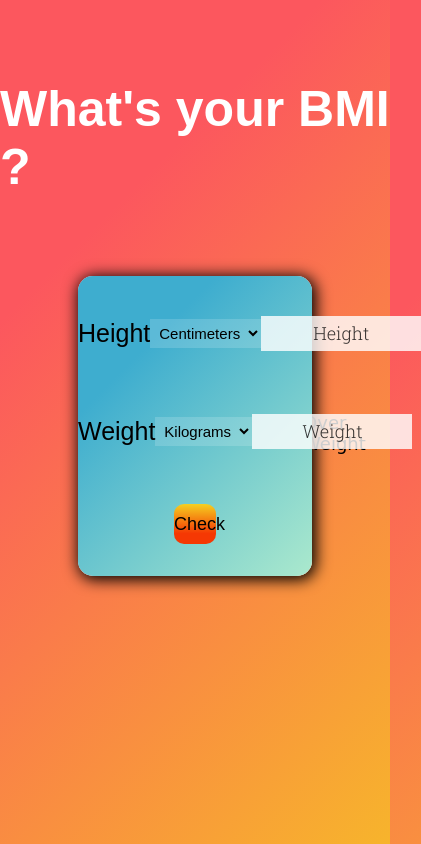
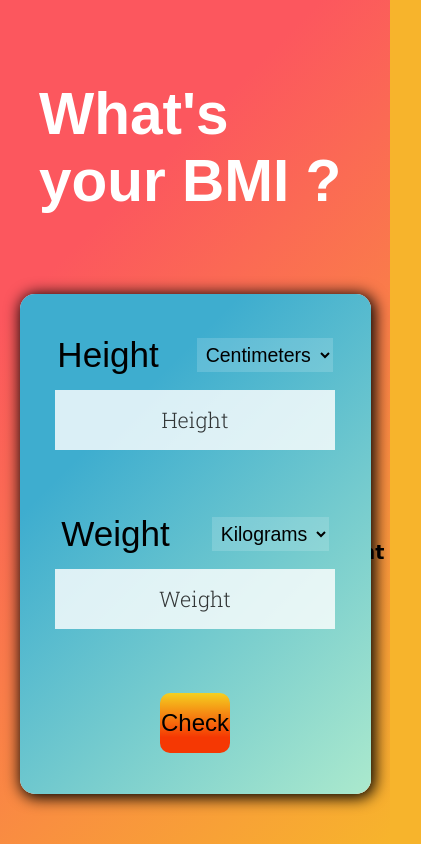
Before and after one commit to Flames004/BMI-calculator, a plain HTML site: page index.html in a window 390 px wide. Shown: the whole page, 421 px wide, since content can reach past the window. Drawn offline with Linux system fonts and the light colour scheme; a web font is replaced by a local one.

Commit message:
Responsive feature added

```diff
--- a/index.html
+++ b/index.html
@@ -12,7 +12,7 @@
 </head>
 
 <body>
-    <h1>What's your BMI &quest;</h1>
+    <h1>What's your <span>BMI &quest;</span></h1>
     <div class="container">
 
         <!-- User Input Section -->
--- a/responsive.css
+++ b/responsive.css
@@ -1,3 +1,85 @@
-@media only screen and (max-width: 500px){
+@import url('https://fonts.googleapis.com/css2?family=EB+Garamond:wght@500&display=swap');
+@media only screen and (max-width: 600px){
+    h1{
+        font-size: 15vw;
+        padding: 0 10%;
+    }
+    .container{
+        width: min(550px, 90%);
+        height: 500px;
+    }
 
+    /* User Input */
+    .height, .weight{
+        flex-wrap: wrap;
+    }
+    .label-style h3{
+        font-size: 9vw;
+    }
+    .select-style{
+        font-size: 5vw;
+    }
+    .input-style{
+        margin-top: 15px;
+        width: 80%;
+        height: 60px;
+        font-size: 5.5vw;
+    }
+    .user-input{
+        justify-content: space-around;
+    }
+    .check{
+        width: min(100px, 20%);
+        height: 60px;
+    }
+    #check-btn{
+        font-size: x-large;
+    }
+
+    /* Result */
+    .result{
+        justify-content: space-around;
+    }
+    .bmi-result{
+        width: 80%;
+    }
+    #bmi-value{
+        font-size: 5.7rem;
+    }
+    .bmi-label{
+        font-size: 3.1rem;
+    }
+    #status{
+        font-size: 1.5rem;
+    }
+    .bmi-info{
+        height: 35%;
+    }
+    .bmi-info h3{
+        font-size: 1.8rem;
+    }
+    .info-label li{
+        margin: 0 20px;
+    }
+    .info-bar div{
+        height: 7px;
+    }
+    li{
+        font-weight: bold;
+        font-size: larger;
+        margin: 0 10px;
+    }
+    .back{
+        width: min(100px, 20%);
+        height: 60px;
+    }
+    #back-btn{
+        font-size: x-large;
+    }
+    .credit{
+        margin: 0;
+    }
+    .credit span{
+        font-size: medium;
+    }
 }
--- a/style.css
+++ b/style.css
@@ -23,12 +23,14 @@ body {
 
 h1 {
     font-weight: bolder;
-    /* font-family: 'Raleway', sans-serif; */
     font-family: 'Ysabeau SC', sans-serif;
     font-size: 50px;
     color: white;
     width: fit-content;
     margin: max(80px, 5%) auto;
+}
+h1 span{
+    font-family: 'Ysabeau SC', sans-serif;
 }
 
 .container {
@@ -191,6 +193,8 @@ ul {
 }
 
 li {
+    display: flex;
+    align-items: center;
     font-family: 'Edu SA Beginner', cursive;
     margin: 0 8px;
     font-size: large;
```
